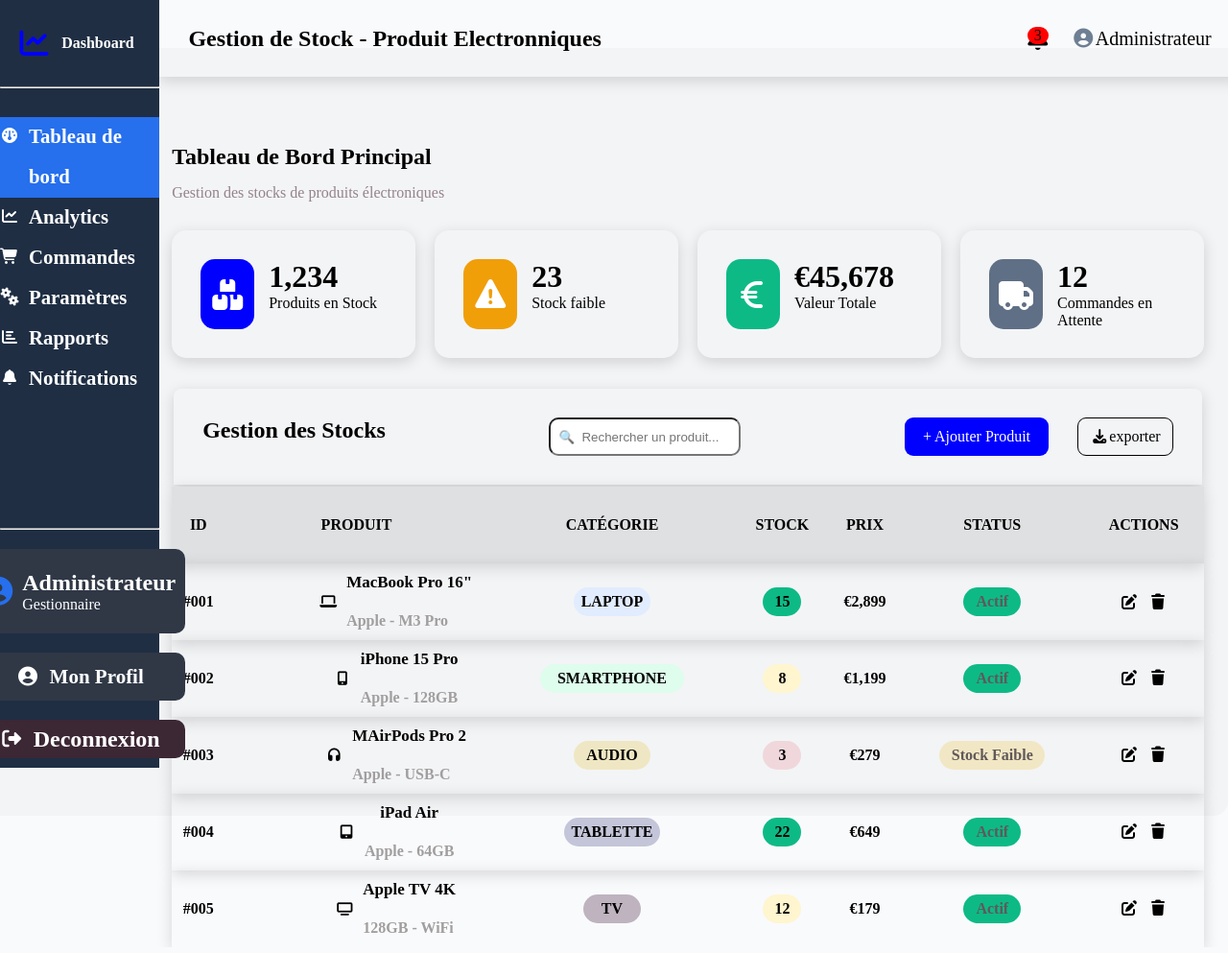
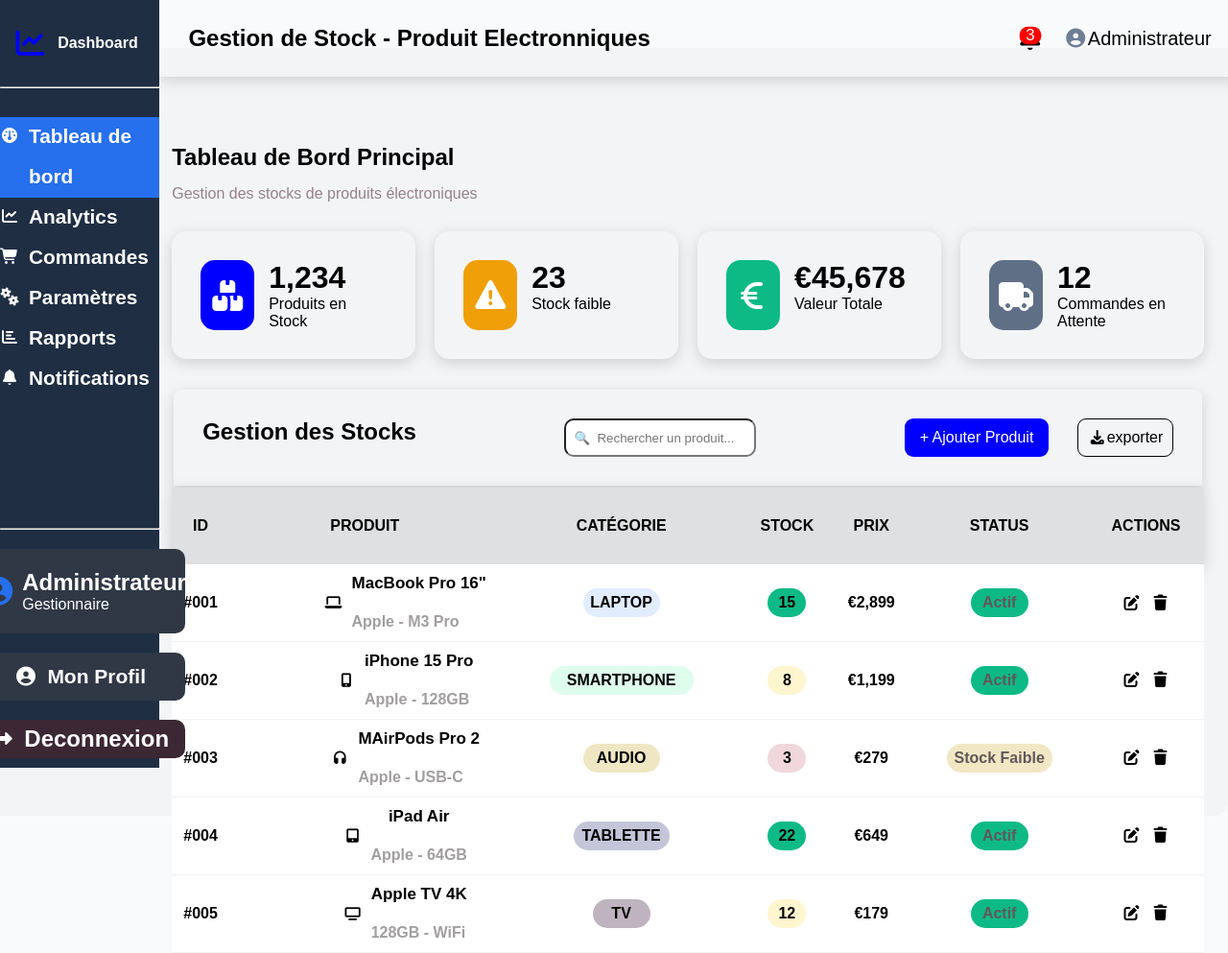
Before and after one commit to Mika-illou/Stock_Manager, a plain HTML site: page table_de_bord.html in a window 1280 px wide. Shown: the whole page at 96% size. Drawn offline with Linux system fonts and the light colour scheme.

Commit message:
modification

```diff
--- a/analytic.css
+++ b/analytic.css
@@ -7,6 +7,7 @@ body{
     background-color: #F9FAFC;
     width: 100%;
     height: 100vh;
+    font-family: Arial, Helvetica, sans-serif;
 }
 .entete{
     display: flex;
@@ -40,7 +41,7 @@ body{
 .notif_2{
     background-color: red;
     border-radius: 60px;
-    color: black;
+    color: rgb(255, 255, 255);
     width: 22px;
     display: flex;
     flex-direction: column;
@@ -49,8 +50,13 @@ body{
     position: absolute;
     margin-bottom: 7px;
     cursor: pointer;
+    animation: movie 2s ease-in-out infinite alternate;
 }
-
+@keyframes movie{
+    to{
+        transform: scale(1.1);
+    }
+}
 .sidebar{
     top: 0;
     left: 0;
--- a/commande.css
+++ b/commande.css
@@ -7,6 +7,7 @@ body{
     background-color: #F9FAFC;
     width: 100%;
     height: 100vh;
+    font-family: Arial, Helvetica, sans-serif;
 }
 .entete{
     display: flex;
@@ -40,7 +41,7 @@ body{
 .notif_2{
     background-color: red;
     border-radius: 60px;
-    color: black;
+    color: rgb(255, 255, 255);
     width: 22px;
     display: flex;
     flex-direction: column;
@@ -49,6 +50,12 @@ body{
     position: absolute;
     margin-bottom: 7px;
     cursor: pointer;
+    animation: movie 2s ease-in-out infinite alternate;
+}
+@keyframes movie{
+    to{
+        transform: scale(1.1);
+    }
 }
 
 .sidebar{
--- a/notification.css
+++ b/notification.css
@@ -7,6 +7,7 @@ body{
     background-color: #F9FAFC;
     width: 100%;
     height: 100vh;
+    font-family: Arial, Helvetica, sans-serif;
 }
 .entete{
     display: flex;
@@ -40,7 +41,7 @@ body{
 .notif_2{
     background-color: red;
     border-radius: 60px;
-    color: black;
+    color: rgb(255, 255, 255);
     width: 22px;
     display: flex;
     flex-direction: column;
@@ -49,8 +50,13 @@ body{
     position: absolute;
     margin-bottom: 7px;
     cursor: pointer;
+    animation: movie 2s ease-in-out infinite alternate;
 }
-
+@keyframes movie{
+    to{
+        transform: scale(1.1);
+    }
+}
 .sidebar{
     top: 0;
     left: 0;
--- a/parametre.css
+++ b/parametre.css
@@ -7,6 +7,7 @@ body{
     background-color: #F9FAFC;
     width: 100%;
     height: 100vh;
+    font-family: Arial, Helvetica, sans-serif;
 }
 .entete{
     display: flex;
@@ -40,7 +41,7 @@ body{
 .notif_2{
     background-color: red;
     border-radius: 60px;
-    color: black;
+    color: rgb(255, 255, 255);
     width: 22px;
     display: flex;
     flex-direction: column;
@@ -49,8 +50,13 @@ body{
     position: absolute;
     margin-bottom: 7px;
     cursor: pointer;
+    animation: movie 2s ease-in-out infinite alternate;
 }
-
+@keyframes movie{
+    to{
+        transform: scale(1.1);
+    }
+}
 .sidebar{
     top: 0;
     left: 0;
--- a/rapport.css
+++ b/rapport.css
@@ -7,6 +7,7 @@ body{
     background-color: #F9FAFC;
     width: 100%;
     height: 100vh;
+    font-family: Arial, Helvetica, sans-serif;
 }
 .entete{
     display: flex;
@@ -40,7 +41,7 @@ body{
 .notif_2{
     background-color: red;
     border-radius: 60px;
-    color: black;
+    color: rgb(255, 255, 255);
     width: 22px;
     display: flex;
     flex-direction: column;
@@ -49,6 +50,12 @@ body{
     position: absolute;
     margin-bottom: 7px;
     cursor: pointer;
+    animation: movie 2s ease-in-out infinite alternate;
+}
+@keyframes movie{
+    to{
+        transform: scale(1.1);
+    }
 }
 
 .sidebar{
--- a/style_dashord.css
+++ b/style_dashord.css
@@ -7,6 +7,7 @@ body{
     background-color: #F9FAFC;
     width: 100%;
     height: 100vh;
+    font-family: Arial, Helvetica, sans-serif;
 }
 .entete{
     display: flex;
--- a/table_de_bord.css
+++ b/table_de_bord.css
@@ -7,6 +7,7 @@ body{
     background-color: #F9FAFC;
     width: 100%;
     height: 100vh;
+    font-family: Arial, Helvetica, sans-serif;
 }
 .entete{
     display: flex;
@@ -40,7 +41,7 @@ body{
 .notif_2{
     background-color: red;
     border-radius: 60px;
-    color: black;
+    color: rgb(255, 255, 255);
     width: 22px;
     display: flex;
     flex-direction: column;
@@ -49,8 +50,13 @@ body{
     position: absolute;
     margin-bottom: 7px;
     cursor: pointer;
+    animation: movie 2s ease-in-out infinite alternate;
 }
-
+@keyframes movie{
+    to{
+        transform: scale(1.1);
+    }
+}
 .sidebar{
     top: 0;
     left: 0;
@@ -387,10 +393,14 @@ th{
    align-items: center;
 }
 tbody tr{
-    box-shadow: 0 4px 15px rgba(0, 0, 0, 0.15);
-    background: linear-gradient(white) padding-box;
+    border-bottom: 1px solid #F3F4F6;
+    background-color: #fff;
     transition: 0.5s ease all;
 
+}
+tbody tr:hover{
+    background-color: #F3F4F6;
+    cursor: pointer;
 }
 .entete_colonne{
     height: 80px;
```
